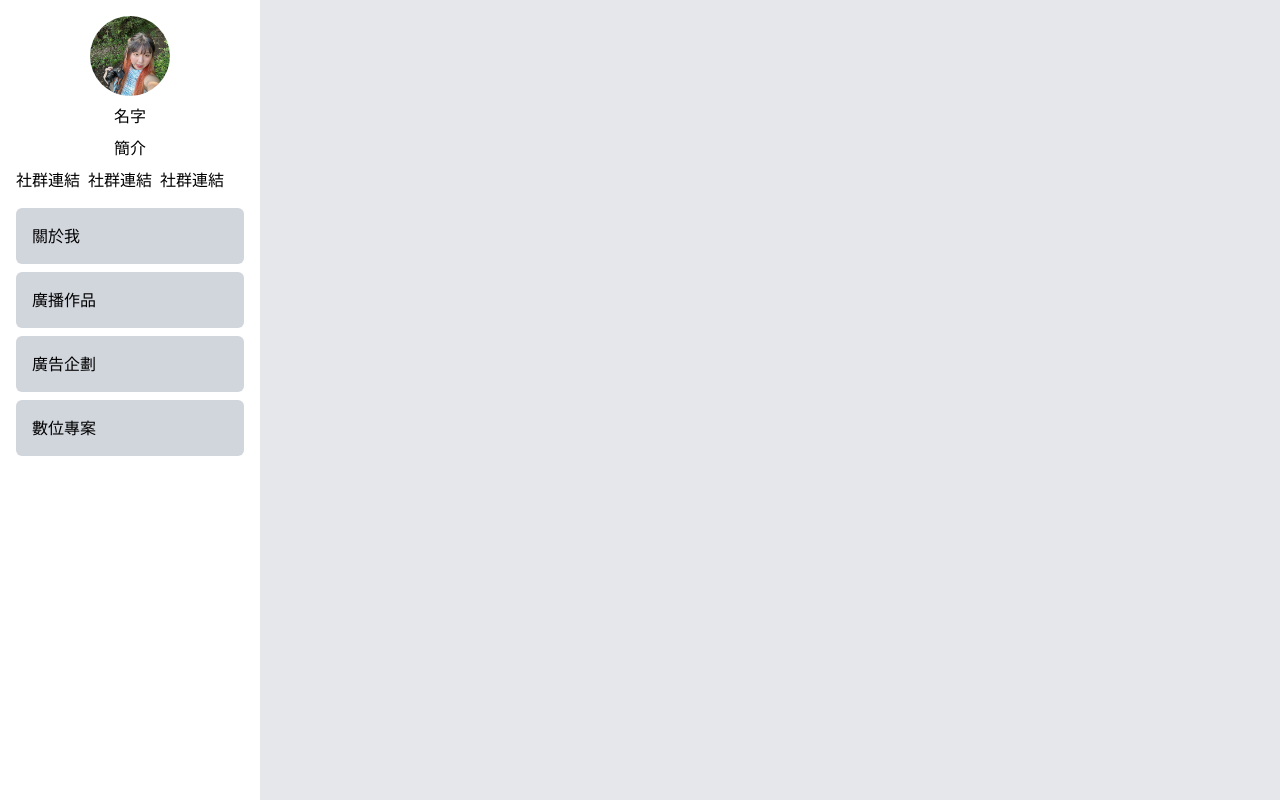
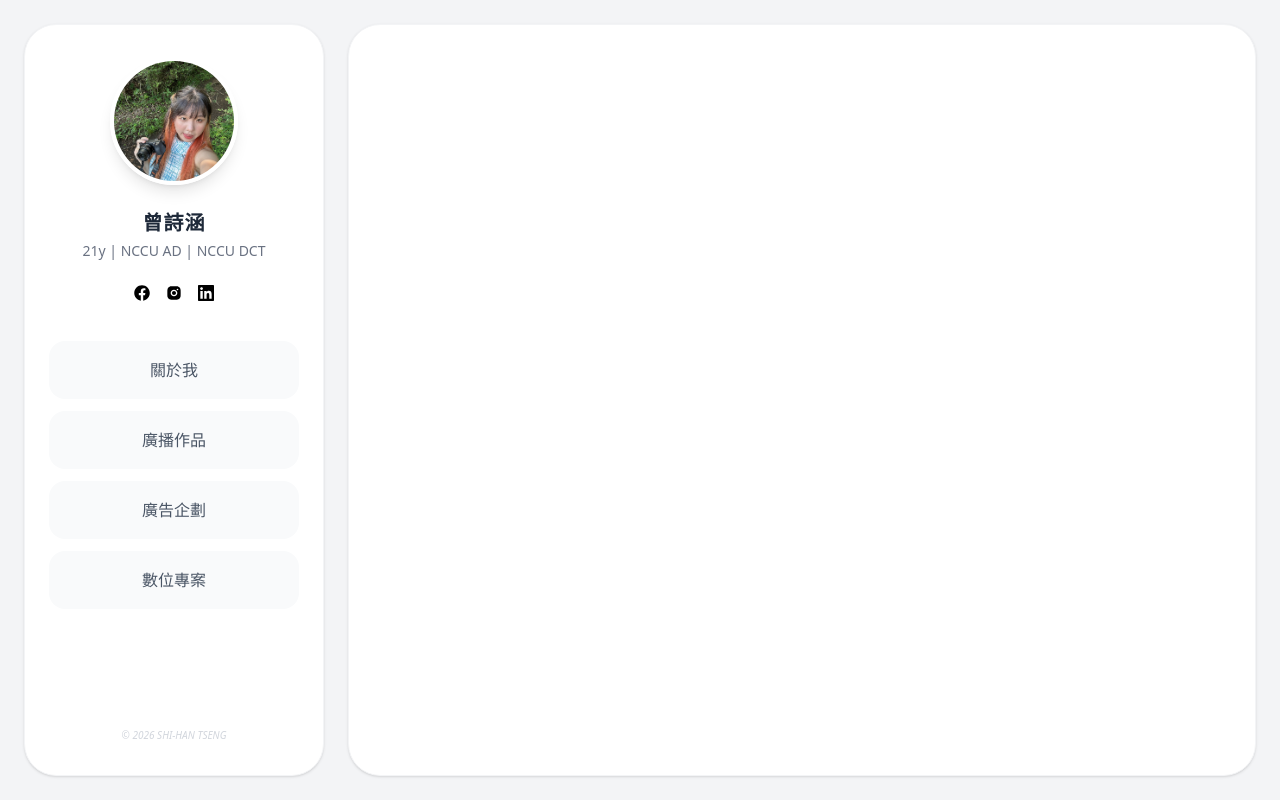
Before and after one commit to 94522jessica/112405082_hw1, a Next.js app: page / in a window 1280 px wide. Built offline with nearby package versions, Linux system fonts and the light colour scheme.

Commit message:
0408notyetcolor

```diff
--- a/app/layout.tsx
+++ b/app/layout.tsx
@@ -3,6 +3,9 @@ import { Geist, Geist_Mono } from "next/font/google";
 import "./globals.css";
 import Image from "next/image";
 import Link from "next/link";
+import { RiInstagramFill } from "react-icons/ri";
+import { FaFacebook } from "react-icons/fa";
+import { GrLinkedin } from "react-icons/gr";
 
 const geistSans = Geist({
   variable: "--font-geist-sans",
@@ -16,7 +19,7 @@ const geistMono = Geist_Mono({
 
 export const metadata: Metadata = {
   title: "曾詩涵的個人履歷",
-  description: "曾詩涵的個人履歷",
+  description: "曾詩涵的個人履歷 - NCCU AD",
 };
 
 export default function RootLayout({
@@ -24,56 +27,68 @@ export default function RootLayout({
 }: Readonly<{
   children: React.ReactNode;
 }>) {
+
+  // 定義選單資料，方便維護
+  const navItems = [
+    { name: "關於我", href: "/about", color: "hover:bg-rose-100" },
+    { name: "廣播作品", href: "/radio", color: "hover:bg-blue-100" },
+    { name: "廣告企劃", href: "/ad", color: "hover:bg-amber-100" },
+    { name: "數位專案", href: "/digital", color: "hover:bg-emerald-100" },
+  ];
+
   return (
-    <html
-      lang="en"
-      className={`${geistSans.variable} ${geistMono.variable} h-full antialiased`}
-    >
-      <body className="min-h-full flex flex-col">
+    <html lang="zh-TW" className={`${geistSans.variable} ${geistMono.variable} h-full antialiased`}>
+      <body className="bg-gray-100 min-h-screen flex p-6 gap-6">
+        {/* 外層 body 加上 p-4 與 bg-gray-100 可以讓整個網頁四周有「留白」感*/}
 
-      <div className="flex h-full">
-      {/*左邊*/}
-      <div className="bg-white-200 w-[320px] h-full p-4">
+        {/* 左側側邊欄 */}
+        <aside className="w-[300px] flex flex-col items-center py-8 px-6 bg-white rounded-[2rem] shadow-sm border border-gray-100">
 
-        <div className="bg-gray-200 w-[80px] h-[80px] rounded-full overflow-hidden flex justify-center items-center m-auto">
-          <Image src="/me.jpg" alt="me" width={80} height={80}/>
-        </div>
-        <div className="text-center mt-2">名字</div>
-        <div className="text-center mt-2">簡介</div>
+          {/* 大頭貼：增加外框與陰影 */}
+          <div className="relative w-32 h-32 rounded-full overflow-hidden border-4 border-white shadow-lg transition-transform duration-300 hover:scale-105">
+            <Image src="/me.jpg" alt="曾詩涵" fill className="object-cover" />
+          </div>
 
-        <div className="flex gap-2">
-          <div className="mt-2 mb-2">社群連結</div>
-          <div className="mt-2 mb-2">社群連結</div>
-          <div className="mt-2 mb-2">社群連結</div>
-        </div>
+          <div className="text-center mt-6">
+            <h1 className="text-xl font-bold text-gray-800 tracking-wider">曾詩涵</h1>
+            <p className="text-sm text-gray-500 mt-1">21y | NCCU AD | NCCU DCT</p>
+          </div>
 
+          {/* 社群連結：使用簡單的圖示或文字 */}
+          <div className="flex gap-4 mt-6">
+            <a href="https://www.facebook.com/ceng.shi.han.924610?locale=zh_TW" target="_blank" rel="noopener noreferrer" className="hover:opacity-70 transition-opacity"><FaFacebook /></a>
+            <a href="https://instagram.com/4h.____" target="_blank" rel="noopener noreferrer" className="hover:opacity-70 transition-opacity"><RiInstagramFill /></a>
+            <a href="https://www.linkedin.com/in/%E8%A9%A9%E6%B6%B5-%E6%9B%BE-9a91a5312/" target="_blank" rel="noopener noreferrer" className="hover:opacity-70 transition-opacity"><GrLinkedin /></a>
+          </div>
 
-        <Link href="/about">
-          <div className="bg-gray-300 p-[16px] mt-2 rounded-md">關於我</div>
-        </Link>
-        <Link href="/radio">
-          <div className="bg-gray-300 p-[16px] mt-2 rounded-md">廣播作品</div>
-        </Link>
-        <Link href="/ad">
-          <div className="bg-gray-300 p-[16px] mt-2 rounded-md">廣告企劃</div>
-        </Link>
-        <Link href="/digital">
-          <div className="bg-gray-300 p-[16px] mt-2 rounded-md">數位專案</div>
-        </Link>
+          {/* 導覽按鈕區 */}
+          <nav className="w-full mt-10 space-y-3">
+            {navItems.map((item) => (
+              <Link key={item.href} href={item.href} className="block group">
+                <div className={`
+                  w-full py-4 px-6 rounded-2xl text-center font-medium text-gray-600
+                  bg-gray-50 border border-transparent
+                  transition-all duration-300 ease-in-out
+                  group-hover:scale-105 group-hover:shadow-md group-active:scale-95
+                  ${item.color} group-hover:text-gray-800 group-hover:border-gray-200
+                `}>
+                  {item.name}
+                </div>
+              </Link>
+            ))}
+          </nav>
 
+          <div className="mt-auto text-[10px] text-gray-300 italic">© 2026 SHI-HAN TSENG</div>
+        </aside>
 
-      </div>
-
-
-      <div className="bg-gray-200 w-full h-screen p-4 "> {children}
-      </div>
-    </div>
-
-
-
-
+        {/* 右側內容區：主容器也使用大圓角 */}
+        <main className="flex-1 bg-white rounded-[2rem] shadow-sm border border-gray-100 overflow-hidden overflow-y-auto relative">
+          <div className="p-8 h-full">
+            {children}
+          </div>
+        </main>
 
       </body>
     </html>
-  );
+);
 }
```
